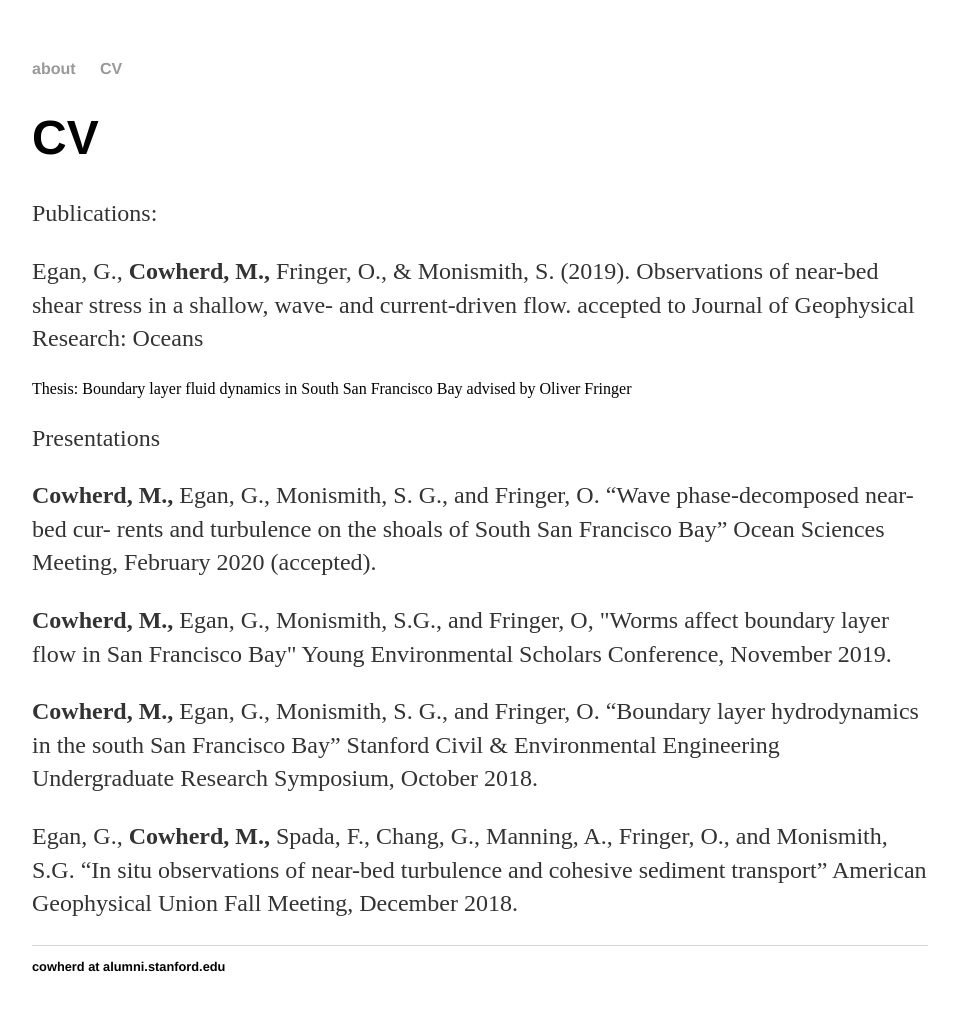
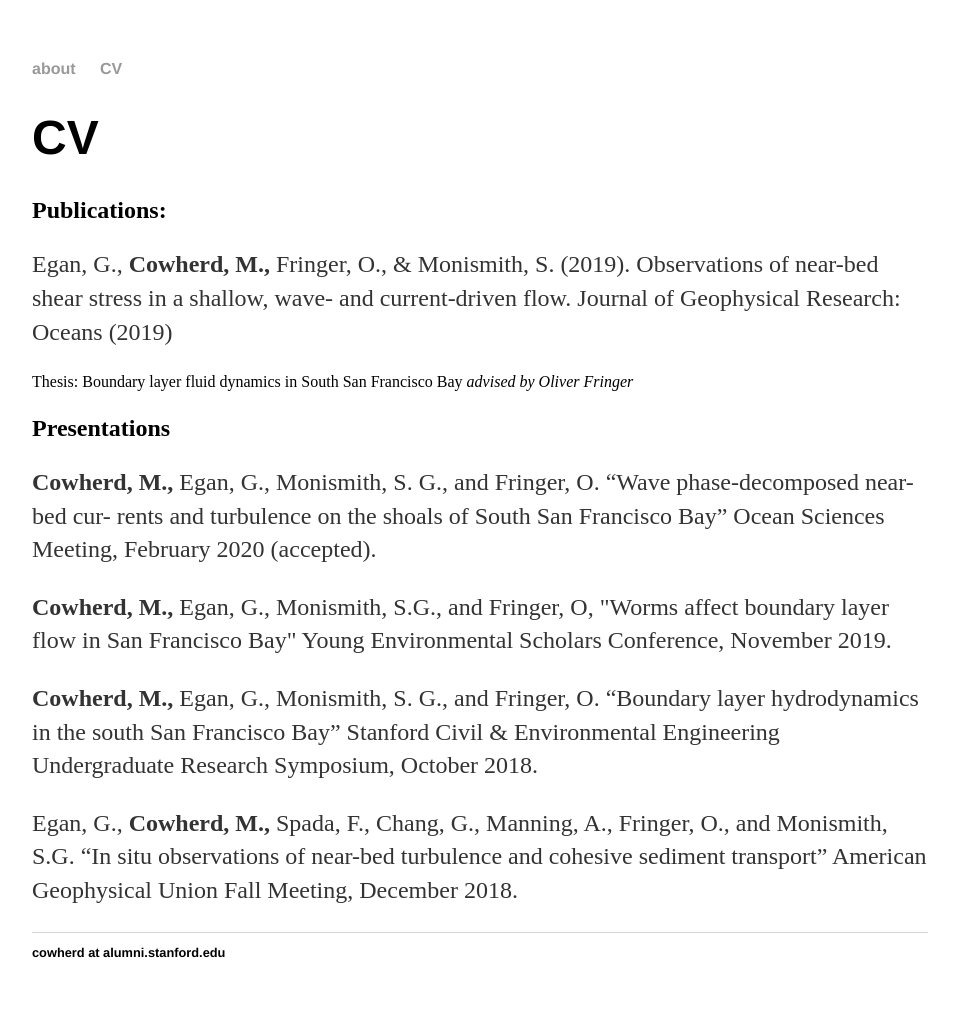
Before and after one commit to mariannecowherd/mariannecowherd.github.io, a Jekyll site: the page built from cv/index.html, in a window 1280 px wide. Shown: the whole page, without its empty margins (160-1119 px from the left). Built offline with Jekyll 4.4.1, drawn with Linux system fonts in a browser that asks for light colours.

Commit message:
Update index.html

```diff
--- a/cv/index.html
+++ b/cv/index.html
@@ -6,11 +6,11 @@ title: CV
 	<h1>CV</h1>
 
 
-	<p>Publications:</p>
-<p>Egan, G., <b>Cowherd, M.,</b> Fringer, O., & Monismith, S. (2019). Observations of near-bed shear stress in a shallow, wave- and current-driven flow. accepted to Journal of Geophysical Research: Oceans</p>
+	<h2>Publications:</h2>
+<p>Egan, G., <b>Cowherd, M.,</b> Fringer, O., & Monismith, S. (2019). Observations of near-bed shear stress in a shallow, wave- and current-driven flow. Journal of Geophysical Research: Oceans (2019)</p>
 
-	</p> Thesis: Boundary layer fluid dynamics in South San Francisco Bay <it>advised by Oliver Fringer</it></p>
-<p>Presentations
+	</p> Thesis: Boundary layer fluid dynamics in South San Francisco Bay <i>advised by Oliver Fringer</i></p>
+<h2>Presentations</h2>
 <p><b>Cowherd, M.,</b> Egan, G., Monismith, S. G., and Fringer, O. “Wave phase-decomposed near-bed cur- rents and turbulence on the shoals of South San Francisco Bay” Ocean Sciences Meeting, February 2020 (accepted).</p>
 <p><b>Cowherd, M.,</b> Egan, G., Monismith, S.G., and Fringer, O, "Worms affect boundary layer flow in San Francisco Bay" Young Environmental Scholars Conference, November 2019.</p>
 <p><b>Cowherd, M.,</b> Egan, G., Monismith, S. G., and Fringer, O. “Boundary layer hydrodynamics in the south San Francisco Bay” Stanford Civil & Environmental Engineering Undergraduate Research Symposium, October 2018.</p>
```
